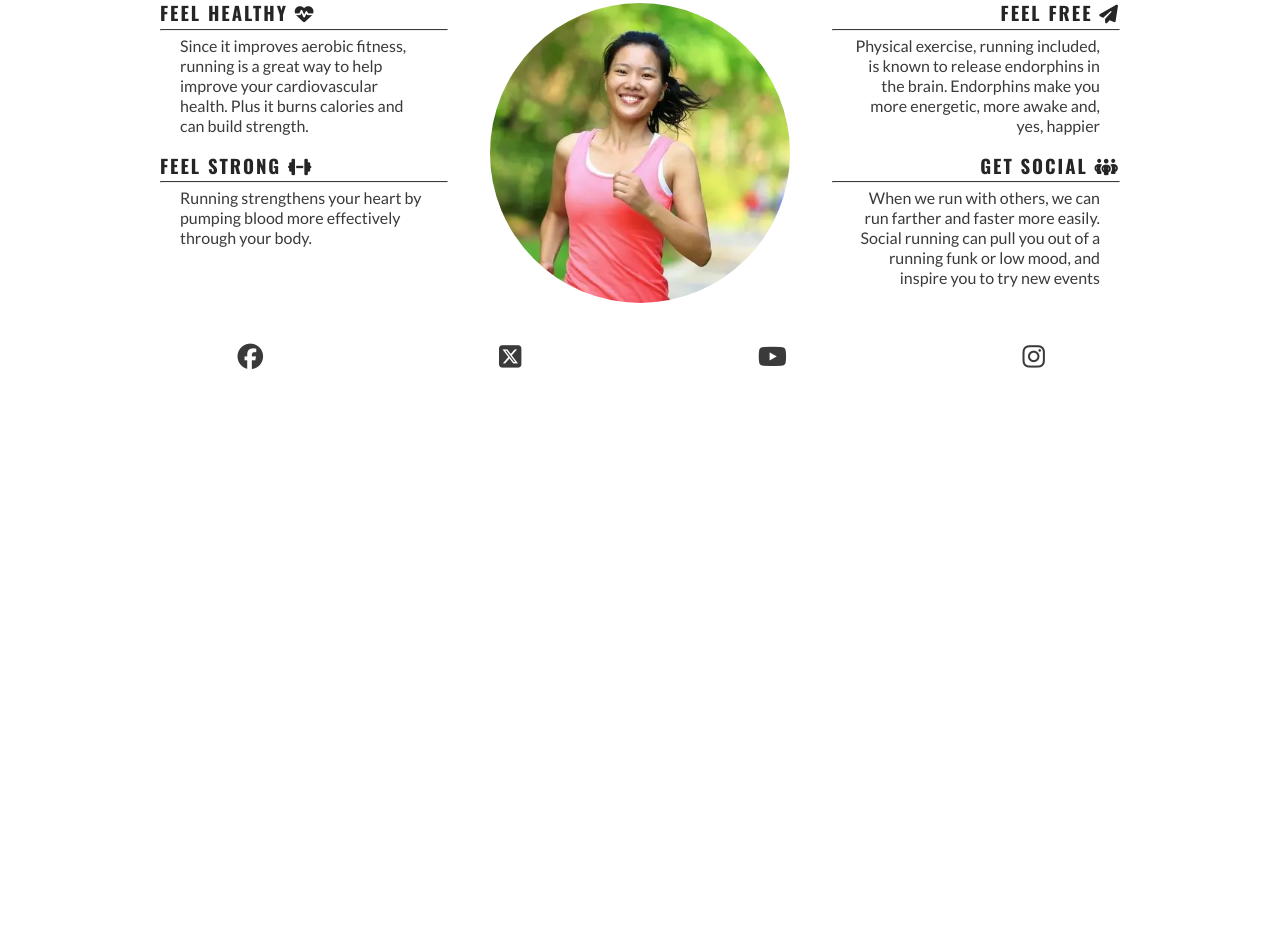
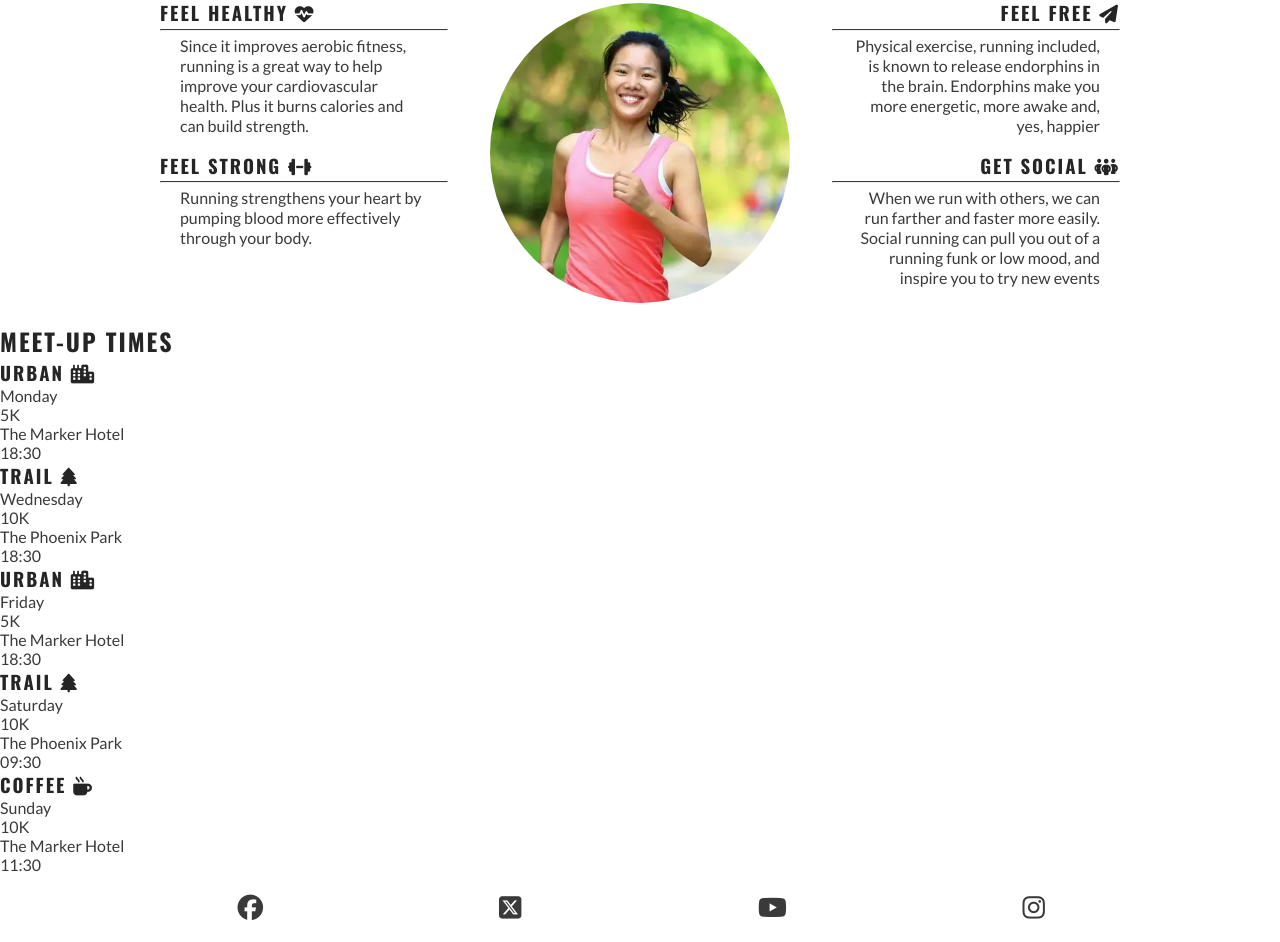
Before and after one commit to judewoolls/love-running, a plain HTML site: page index.html in a window 1280 px wide. Shown: the part 782-1724 px from the top of the page. Before the commit the page ends 1173 px from the top, so only its background shows below. Drawn offline with nearby package versions, Linux system fonts and the light colour scheme.

Commit message:
add meet ups section

```diff
--- a/index.html
+++ b/index.html
@@ -79,6 +79,49 @@
                 </div>
             </div>
         </section>
+
+        <!-- meet up times section -->
+        <section id="meetups">
+            <h2>Meet-up times</h2>
+            <div id="times">
+                <div>
+                    <h3>Urban <i class="fa-solid fa-city"></i></h3>
+                    <p>Monday</p>
+                    <p>5K</p>
+                    <p>The Marker Hotel</p>
+                    <p>18:30</p>
+                </div>
+                <div>
+                    <h3>Trail <i class="fa-solid fa-tree"></i></h3>
+                    <p>Wednesday</p>
+                    <p>10K</p>
+                    <p>The Phoenix Park</p>
+                    <p>18:30</p>
+                </div>
+                <div>
+                    <h3>Urban <i class="fa-solid fa-city"></i></h3>
+                    <p>Friday</p>
+                    <p>5K</p>
+                    <p>The Marker Hotel</p>
+                    <p>18:30</p>
+                </div>
+                <div>
+                    <h3>Trail <i class="fa-solid fa-tree"></i></h3>
+                    <p>Saturday</p>
+                    <p>10K</p>
+                    <p>The Phoenix Park</p>
+                    <p>09:30</p>
+                </div>
+                <div>
+                    <h3>Coffee <i class="fa-solid fa-mug-hot"></i></h3>
+                    <p>Sunday</p>
+                    <p>10K</p>
+                    <p>The Marker Hotel</p>
+                    <p>11:30</p>
+                </div>
+            </div>
+        </section>
+
     </main>
 
     <!-- The footer -->
```
